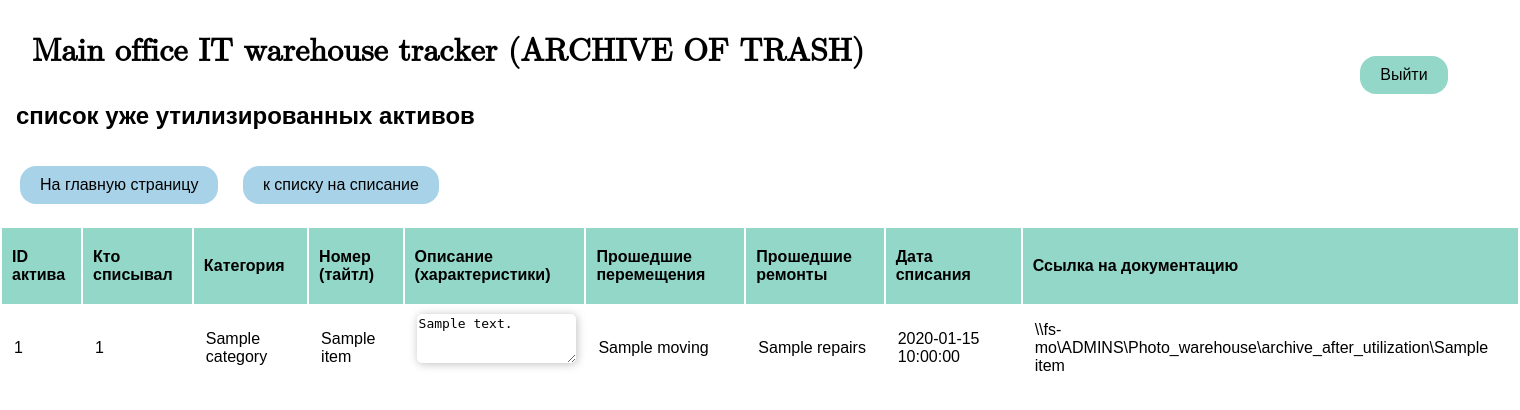
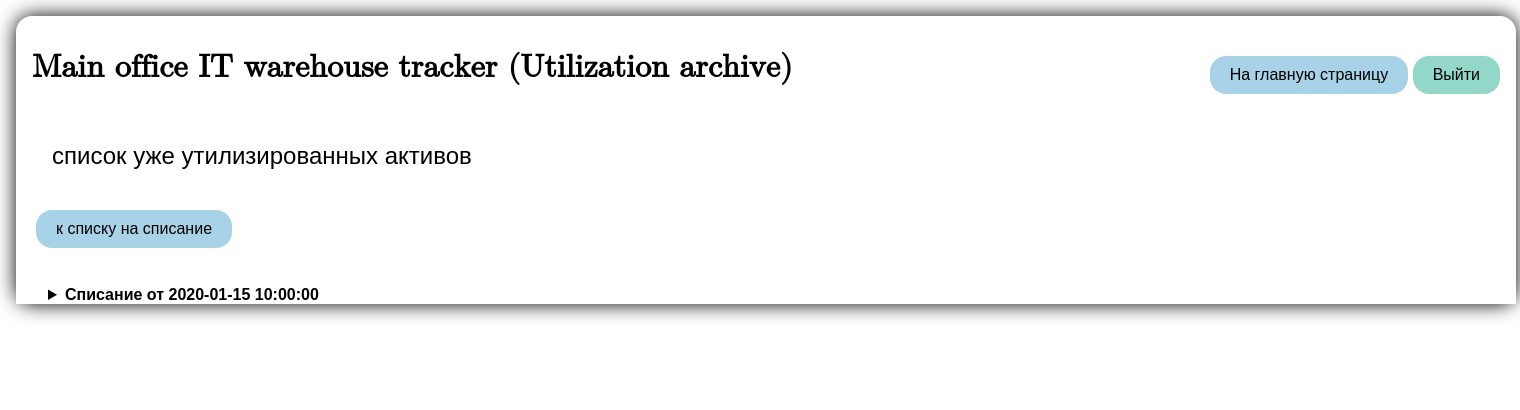
Before and after one commit to MelNikVl/RC_WH_NEW, a FastAPI app: template app/templates/archive_trash_page.html in a window 1520 px wide. Shown: the top 410 px of the page. Run offline with FastAPI, Linux system fonts and the light colour scheme; the template is opened without the code that fills it: most values are stand-ins (such as "Sample title", 1, 10 or a date in 2020); some libraries are stand-ins or nearby versions.

Commit message:
каждому списанию присваивается уникальный идентификатор и по нему отображаются списания на странице утилиации

```diff
--- a/app/controllers/geolocation.py
+++ b/app/controllers/geolocation.py
@@ -241,7 +241,8 @@ class GeoLocationController:
                                              moving=str(jsonable_encoder(moving)),
                                              repairs=str(jsonable_encoder(repairs)),
                                              date_time=datetime.datetime.now().strftime("%Y-%m-%d %H:%M:%S"),
-                                             folder_name=timestamp
+                                             folder_name=timestamp,
+                                             trash_unique_id=MaterialCRUD.generate_alphanum_random_string(20)
                                              )
             db.add(create_new_trash_archive)
             db.commit()
@@ -295,6 +296,8 @@ class GeoLocationController:
         materials_for_archive_trash = db.query(Trash).all()
         out[0] = materials_for_archive_trash
         out["token"] = t
+        out["repairs"] = GeoLocationCRUD.list_of_arch_trash(db)
+        # print(out["repairs"])
 
         return templates.TemplateResponse("archive_trash_page.html", {"request": request, "data": out})
 
--- a/app/static/style.css
+++ b/app/static/style.css
@@ -692,6 +692,11 @@ margin: 1em 0;
 
 .yell_button {background: #f5edb3;}
 
+.trash_p_1 {/* background: #f5edb3; */margin: 1em 0 1em 1.5em;font-size: 1.5em;}
+
+.trash_p_2 {background: #ffffff;margin: 1em 0 0 2em;}
+
+.trash_p_3 {/* background: #ffffff; */margin: 1em 0 0;/* font-size: x-large; */}
 
 .tooltip:hover::after {
   opacity: 1;
--- a/app/templates/archive_trash_page.html
+++ b/app/templates/archive_trash_page.html
@@ -16,24 +16,29 @@
 </head>
 
 <body>
-    <div class="main_title">
-    <div class="title_1">Main office IT warehouse tracker (ARCHIVE OF TRASH)</div>
-     <h2>список уже утилизированных активов</h2>
-        </div>
-    <div class="main_title2">
-    <div class="button_exit"><button id="go_to_auth" class="other_buttons"
-            onclick="window.location.href = '/app/auth'">Выйти</button></div>
+<div class="body_body">
+    <div class="title_1">Main office IT warehouse tracker (Utilization archive)</div>
+
+        <div class="button_exit">
+            <button class="button_go_to_app" id="go_to_app"
+                onclick='window.location.href = "/app?t="+"{{ data.token }}"'>На главную страницу</button>
+            <button id="go_to_auth" class="other_buttons" onclick="window.location.href = '/app/auth'">Выйти</button>
         </div>
         <div class="clear"></div>
 
+    <div class="trash_p_1">список уже утилизированных активов</div>
+
     <div class="table-wrapper">
         <div class="button-wrapper">
-            <button id="go_to_app" onclick='window.location.href = "/app?t="+"{{ data.token }}"'>На главную страницу</button>
+
             <button id="go_to_trash" onclick='window.location.href = "/app/trash_page?t="+"{{ data.token }}"'>к списку на списание</button>
         </div>
         <div class="clear"></div>
 
-        <!--  заголовок таблицы -->
+        <div class="trash_p_2">
+            {% for item in data.repairs %}
+                <details class="trash_p_3">
+                    <summary>Списание от {{ item[0].date_time }}</summary>
                             <table class="fl-table" id="table">
                                 <thead>
                                     <tr>
@@ -42,30 +47,42 @@
                                         <th>Категория</th>
                                         <th>Номер (тайтл)</th>
                                         <th>Описание (характеристики)</th>
-                    <th>Прошедшие перемещения</th>
-                    <th>Прошедшие ремонты</th>
+                                        <th style="width: 30%;">Прошедшие перемещения</th>
+                                        <th style="width: 30%;">Прошедшие ремонты</th>
                                         <th>Дата списания</th>
-                    <th>Ссылка на документацию</th>
+                                        <th style="width: 10%;">Ссылка на документацию</th>
                                     </tr>
                                 </thead>
-            <!--            итерируем по тому переменной которую получаем с фронта. там объект json распаршенный-->
+                                {% for item in item %}
                                     <tbody>
-                {% for item in data[0] %}
                                         <tr>
                                             <td>{{ item.material_id }}</td>
                                             <td>{{ item.user_id }}</td>
                                             <td>{{ item.category }}</td>
                                             <td>{{ item.title }}</td>
                                             <td> <textarea cols="20" rows="3">{{ item.description }}</textarea></td>
-                    <td>{{ item.moving }}</td>
-                    <td>{{ item.repairs }}</td>
+                                            <td>
+                                                <details>
+                                                    <summary>показать</summary>
+                                                    <p>{{ item.moving }}</p>
+                                                </details>
+                                            </td>
+                                            <td>
+                                                 <details>
+                                                    <summary>показать</summary>
+                                                    <p>{{ item.repairs }}</p>
+                                                </details>
+                                            </td>
                                             <td>{{ item.date_time }}</td>
                                             <td>\\fs-mo\ADMINS\Photo_warehouse\archive_after_utilization\{{ item.folder_name }}</td>
                                         </tr>
+                                    <tbody>
                                 {% endfor %}
-            <tbody>
                             </table>
+                    </details>
+            {% endfor %}
         </div>
+
     <script>
         $("#form_file").on("click", function () {
             let data = { "data": [] };
@@ -100,6 +117,7 @@
             }
         }
     </script>
+    </div>
 </body>
 
 </html>
--- a/models/models.py
+++ b/models/models.py
@@ -43,6 +43,7 @@ class Trash(Base):
     repairs: str = Column(String)
     date_time: str = Column(String)
     folder_name: str = Column(String)
+    trash_unique_id: str = Column(String)
 
 
 class GeoLocation(Base):
```
Also changed, not shown: app/crud/geolocation.py (+16 -6 lines). Lines whose indentation alone changed are shown as unchanged.
